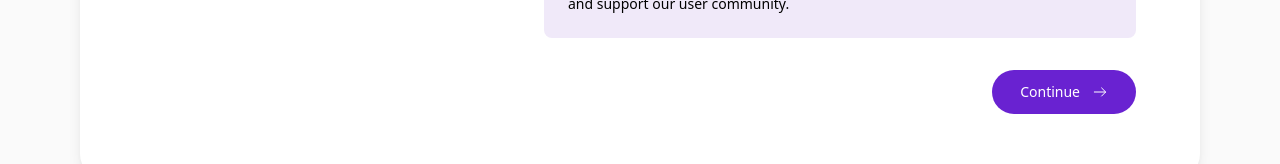
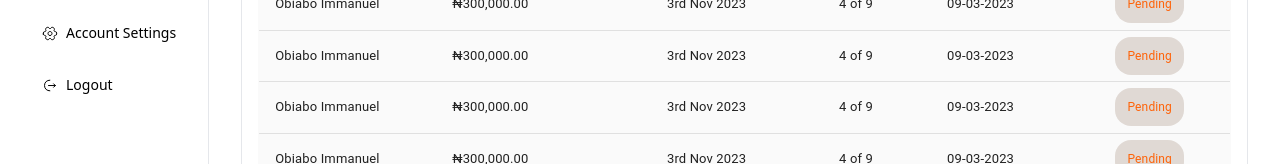
Before and after one commit to Banicoop/admin, a React (Create React App) app: page /cells/1 in a window 1280 px wide. Before the commit this address led to /auth/welcome. Shown: the part 498-662 px from the top of the page. Built offline with nearby package versions, Linux system fonts and the light colour scheme.

Commit message:
otp completed

```diff
--- a/src/Routes.tsx
+++ b/src/Routes.tsx
@@ -16,7 +16,7 @@ import Verification from './pages/auth/Verification';
 import Verified from './pages/auth/Verified';
 import ProtectedRoute from './ProtectedRoute';
 
-const user = false;
+const user = true;
 
 
 
--- a/src/components/buttons/ExportBtn.tsx
+++ b/src/components/buttons/ExportBtn.tsx
@@ -5,6 +5,7 @@ import React, { FC, MouseEventHandler } from 'react';
 type Itext = {
     text?: string;
     onClick?: MouseEventHandler<HTMLDivElement>;
+    disabled?: any
 }
 
 const ExportBtn:FC<Itext> = ({text, onClick}) => {
@@ -28,9 +29,9 @@ export const ActionBtn:FC<Itext> = ({text, onClick }) => {
 }
 
 
-export const AuthBtn:FC<Itext> = ({text, onClick}) => {
+export const AuthBtn:FC<Itext> = ({text, onClick, disabled}) => {
     return(
-        <div onClick={onClick} className="flex gap-3 bg-bgPurple text-bgWhite rounded-3xl py-3 px-7 cursor-pointer">
+        <div onClick={onClick} className={`flex gap-3 ${disabled ? 'bg-[#3b353b38] cursor-not-allowed': ' bg-bgPurple'}  text-bgWhite rounded-3xl py-3 px-7 cursor-pointer`}>
             <span className="text-bgWhite text-sm">{text}</span>
             <img src="/autharr.svg" alt="" className="" />
         </div>
--- a/src/pages/auth/Verification.tsx
+++ b/src/pages/auth/Verification.tsx
@@ -1,4 +1,4 @@
-import React from 'react'
+import React, {useState} from 'react'
 import { useNavigate } from 'react-router-dom';
 import { AuthBtn, BackBtn } from '../../components/buttons/ExportBtn';
 import OtpInput from '../../components/inputs/OtpInput';
@@ -6,6 +6,15 @@ import OtpInput from '../../components/inputs/OtpInput';
 const Verification = () => {
 
     const navigate = useNavigate();
+    const [otp, setOtp] = useState('');
+
+    const handleOtpChange = (val: string) => {
+        setOtp(val);
+    };
+
+    const isButtonEnabled = otp.length === 6;
+
+    console.log(otp, 'otp')
 
   return (
     <div className='rounded-3xl shadow-lg bg-bgWhite p-[3rem] flex flex-col justify-center items-center gap-[2rem]'>
@@ -17,12 +26,12 @@ const Verification = () => {
         <p className='text-lg text-[#000] text-center'>Check your email inbox for a 6-digit OTP. Enter it below</p>
 
         <div className="">
-            <OtpInput onChange={() => {}}/>
+            <OtpInput onChange={handleOtpChange}/>
         </div>
 
         <div className="flex justify-between w-full">
             <BackBtn onClick={() => navigate('/auth/welcome')} text='Go Back'/>
-            <AuthBtn onClick={() => navigate('/auth/verified')} text='Continue'/>
+            <AuthBtn onClick={() => navigate('/auth/verified')} text='Continue'  disabled={!isButtonEnabled}/>
         </div>
     </div>
   )
```
